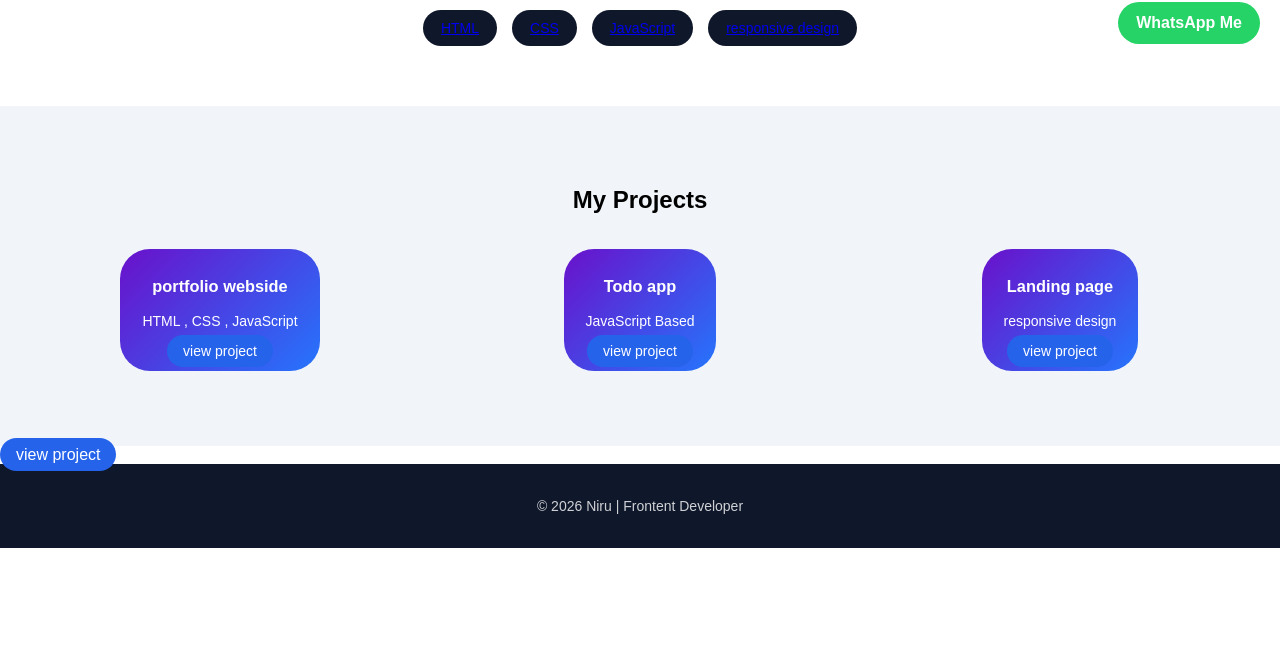
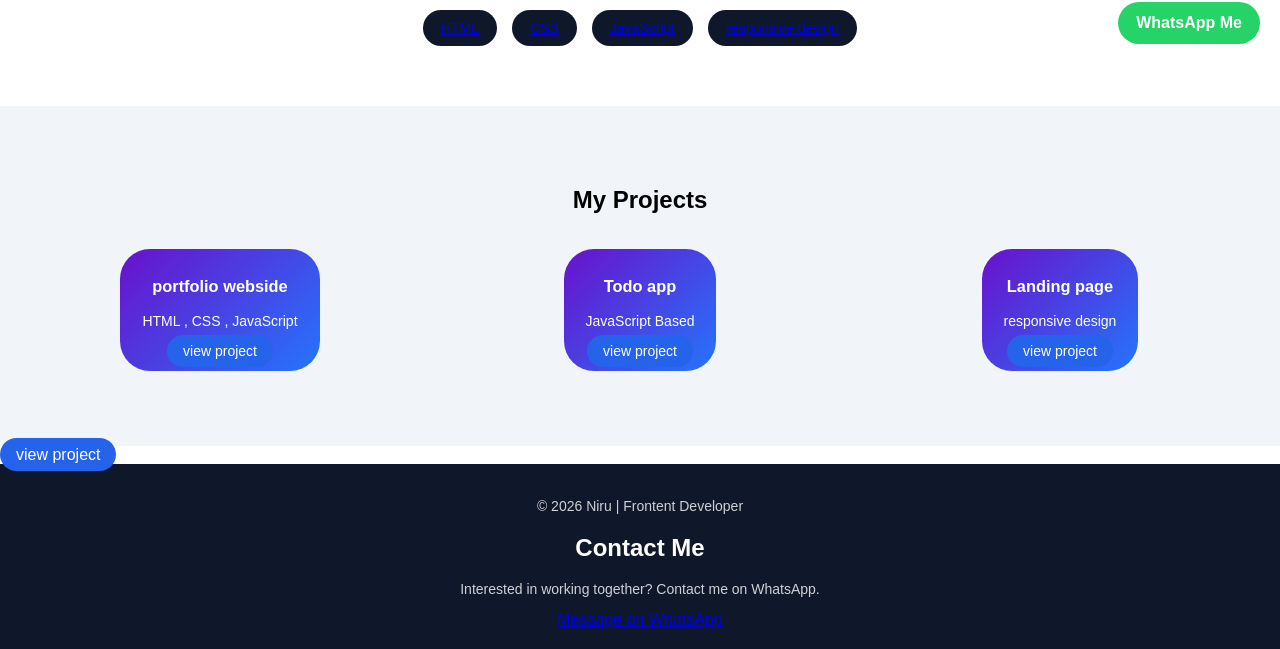
Before and after one commit to kumarniru507-collab/portfolio-website, a plain HTML site: page index.html in a window 1280 px wide. Shown: the part 736-1385 px from the top of the page. Before the commit the page ends 1284 px from the top, so only its background shows below. Drawn offline with Linux system fonts and the light colour scheme.

Commit message:
Update index.html

```diff
--- a/index.html
+++ b/index.html
@@ -59,6 +59,14 @@
     <script src="script.js"></script>
     <footer class="footer">
         <p>&copy; 2026 Niru | Frontent Developer</p>
+        <section id="contact">
+  <h2>Contact Me</h2>
+  <p>Interested in working together? Contact me on WhatsApp.</p>
+
+  <a href="https://wa.me/91XXXXXXXXXX" class="contact-btn">
+    Message on WhatsApp
+  </a>
+</section>
     </footer>
     <a href="https://wa.me/91XXXXXXXXXX?text=Hello%20I%20visited%20your%20portfolio%20and%20need%20a%20website"
    target="_blank" class="whatsapp-btn">
```
